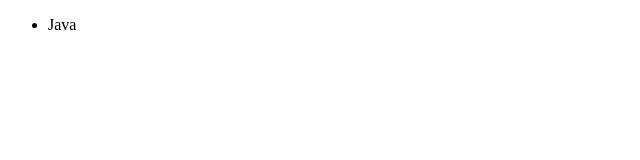
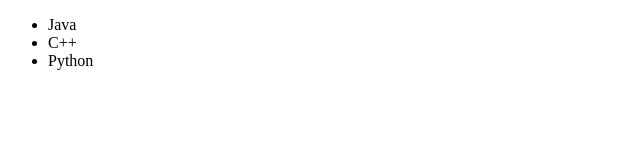
Before and after one commit to deepakkurmi5/studentapp, a plain HTML site: page list.html in a window 1280 px wide. Shown: the full height of the page, 0-640 px from the left. Drawn offline with Linux system fonts and the light colour scheme.

Commit message:
list modify

```diff
--- a/list.html
+++ b/list.html
@@ -10,6 +10,12 @@
             <li>
                 Java
             </li>
+            <li>
+                C++
+            </li>
+            <li>
+                Python
+            </li>
         </ul>
     </body>
 </html>
```
